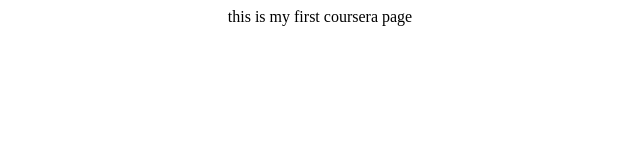
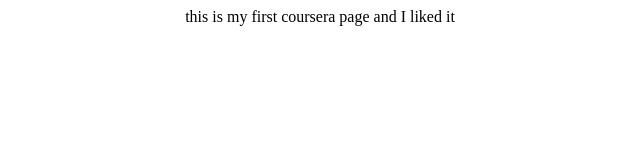
Before and after one commit to sanshraydewangan/coursera-test, a plain HTML site: page site/module1/index.html in a window 1280 px wide. Shown: the whole page, without its empty margins (320-960 px from the left). Drawn offline with Linux system fonts and the light colour scheme.

Commit message:
My second commit

```diff
--- a/site/module1/index.html
+++ b/site/module1/index.html
@@ -4,6 +4,6 @@
 	<title>First page</title>
 </head>
 <body>
-<center>this is my first coursera page</center>
+<center>this is my first coursera page and I liked it</center>
 </body>
 </html>
```
